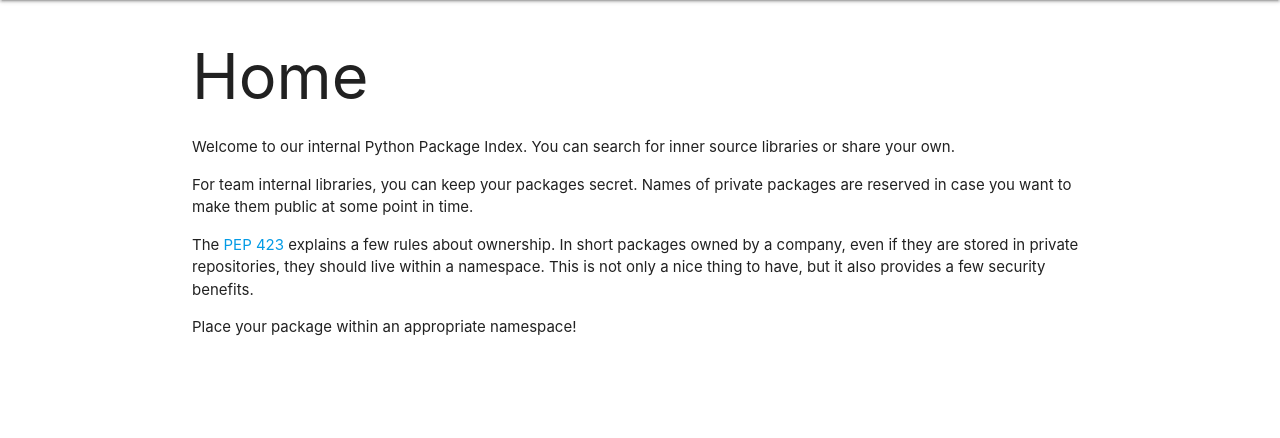
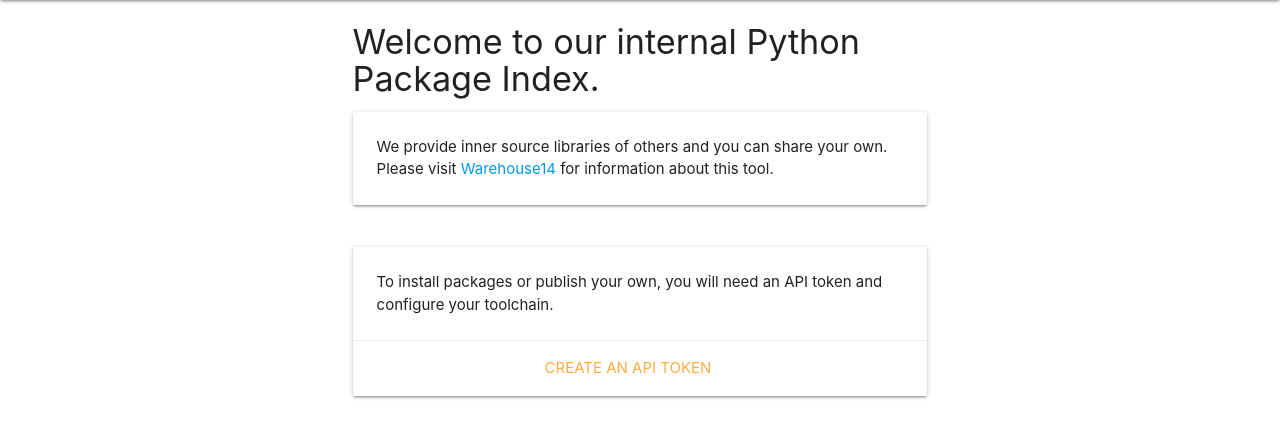
Before and after one commit to eruvanos/warehouse14, a Python web app: template warehouse14/templates/home.html in a window 1280 px wide. Shown: the part 64-502 px from the top of the page. Run offline with Jinja, Linux system fonts and the light colour scheme; the template is opened without the code that fills it, so the values that code supplies are empty.

Commit message:
🧼 Guide the user to his API token, move naming information to package creation

```diff
--- a/local_run.py
+++ b/local_run.py
@@ -29,7 +29,7 @@ if __name__ == "__main__":
             auth,
             session_secret="Secret!",
             simple_api_allow_project_creation=False,
-            restrict_project_creation=None,
+            restrict_project_creation=["Admin"],
         )
         app.debug = True
         app.templates_auto_reload = True
--- a/warehouse14/templates/home.html
+++ b/warehouse14/templates/home.html
@@ -4,30 +4,32 @@
 {% block content %}
 
     <div class="container">
-        <h1>Home</h1>
+        <div class="row">
+            <div class="col s12 push-m2 m8">
+                <h4>Welcome to our internal Python Package Index.</h4>
+                <div class="card">
+                    <div class="card-content">
+                        <p>We provide inner source libraries of others and you can share your own.</p>
+                        <p>Please visit <a href="https://pypi.org/project/warehouse14/">Warehouse14</a> for information
+                            about this tool.</p>
+                    </div>
+                </div>
+            </div>
+        </div>
 
-        <p class="important">
-            Welcome to our internal Python Package Index.
-            You can search for inner source libraries or share your own.
-        </p>
-        <p class="important">
-            For team internal libraries, you can keep your packages secret.
-            Names of private packages are reserved in case you want to make them public at some point in time.
-        </p>
-        <p class="important">
-            The <a href="https://www.python.org/dev/peps/pep-0423/#top-level-namespace-relates-to-code-ownership">PEP 423</a>
-            explains a few rules about ownership. In short packages owned by a company, even if they are stored in private repositories,
-            they should live within a namespace. This is not only a nice thing to have, but it also provides a few security benefits.
-        </p>
-        <p class="important">
-            Place your package within an appropriate namespace!
-        </p>
+        <div class="row">
+            <div class="col s12 push-m2  m8">
+                <div class="card">
+                    <div class="card-content">
+                        <p>To install packages or publish your own, you will need an API token and configure your
+                            toolchain.</p>
+                    </div>
+                    <div class="card-action center">
+                        <a href="{{ url_for("account_token") }}">Create an API token</a>
+                    </div>
+                </div>
+            </div>
+        </div>
+
     </div>
-
-
-
-
-
-
-
 {% endblock %}
```
Also changed, not shown: warehouse14/templates/project/create_project.html (+41 -3 lines).
